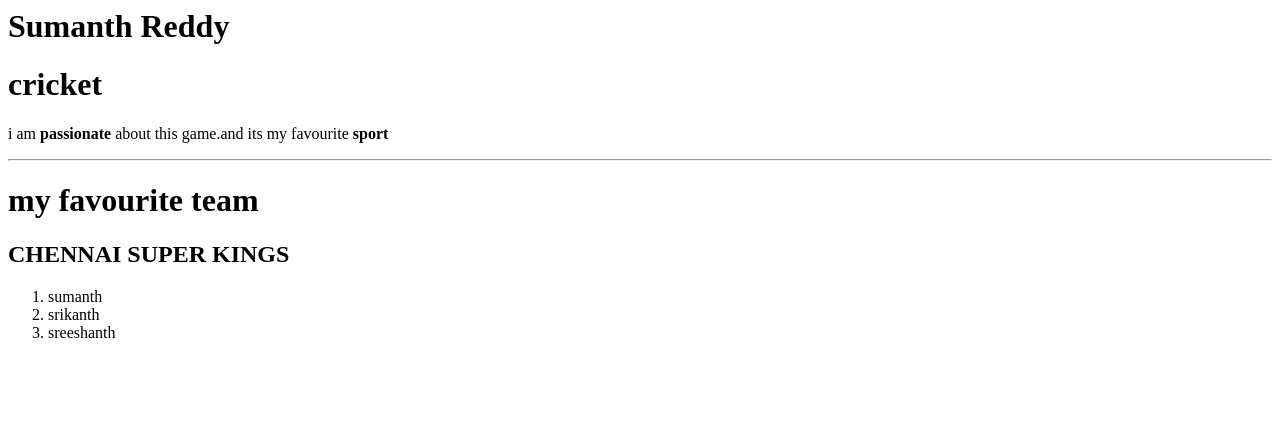
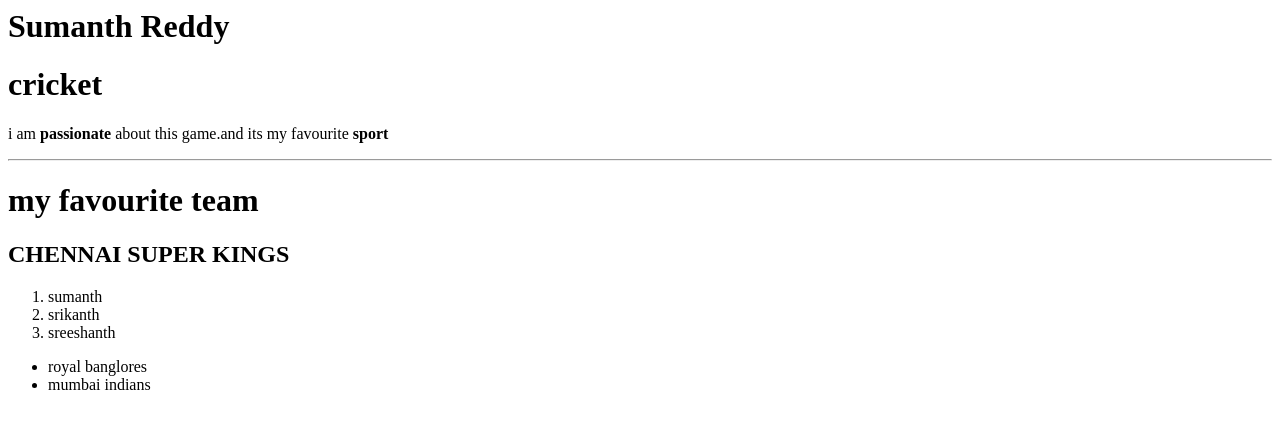
Before and after one commit to 44-563-Web-Apps-S23/44563-webapps-assignment-3-sumanthreddy76, a plain HTML site: page index.html in a window 1280 px wide. Drawn offline with Linux system fonts and the light colour scheme.

Commit message:
commiting other teams

```diff
--- a/index.html
+++ b/index.html
@@ -28,3 +28,7 @@
         <li> sreeshanth </li>
 
     </ol>
+    <ul>
+        <li> royal banglores</li>
+        <li> mumbai indians </li>
+    </ul>
```
